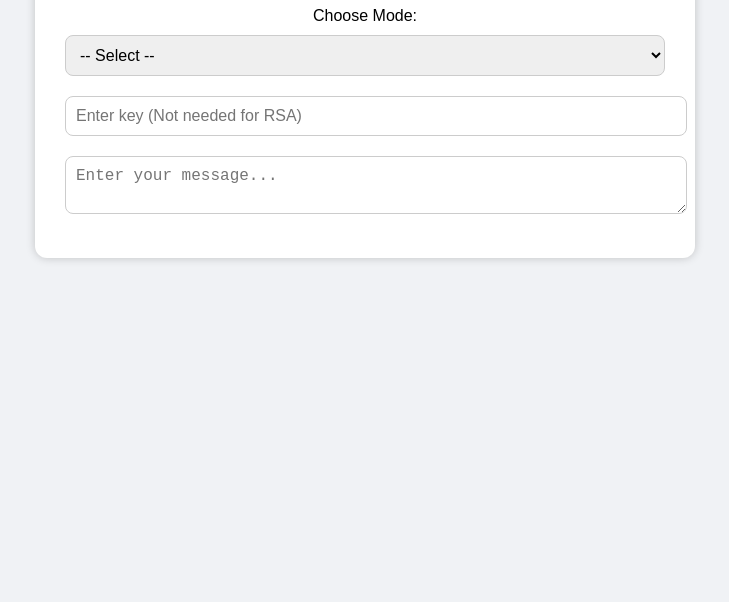
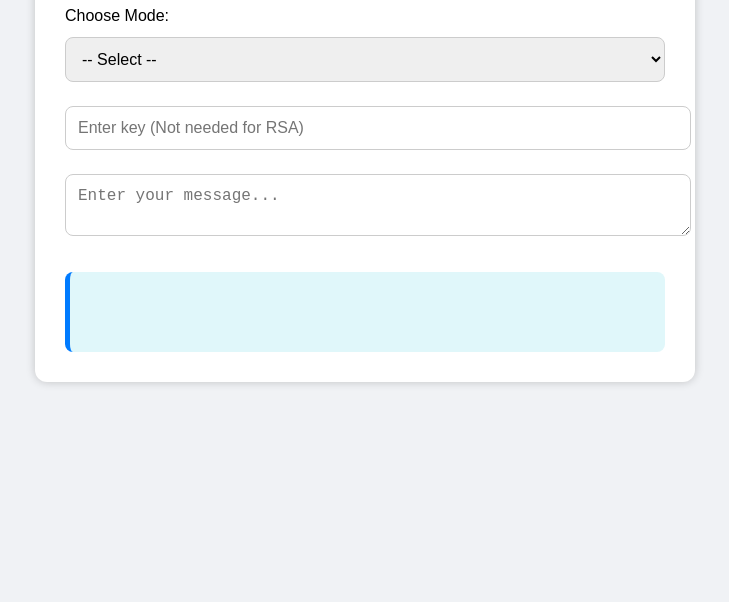
Before and after one commit to Mikesh0712/SUBMISSION, a plain HTML site: page index.html in a window 1280 px wide. Shown: the part 198-800 px from the top of the page, without its empty margins (275-1004 px from the left). Drawn offline with Linux system fonts and the light colour scheme.

Commit message:
Update style.css

```diff
--- a/style.css
+++ b/style.css
@@ -1,9 +1,8 @@
-
 body {
   font-family: sans-serif;
   background-color: #f0f2f5;
-  text-align: center;
   padding: 20px;
+  margin: 0;
 }
 
 .container {
@@ -17,24 +16,31 @@ body {
 
 textarea, input, select {
   width: 100%;
-  padding: 10px;
-  margin: 10px 0;
+  padding: 12px;
+  margin: 12px 0;
   font-size: 16px;
   border-radius: 8px;
   border: 1px solid #ccc;
 }
 
-button {
-  padding: 10px 20px;
-  margin: 10px;
-  font-size: 16px;
-  border: none;
+.output-box {
+  margin-top: 20px;
+  padding: 15px;
+  background: #e0f7fa;
+  border-left: 5px solid #007bff;
   border-radius: 8px;
-  background-color: #007bff;
-  color: white;
-  cursor: pointer;
+  min-height: 50px;
+  white-space: pre-wrap;
+  font-weight: bold;
+  transition: all 0.3s ease-in-out;
 }
 
-button:hover {
-  background-color: #0056b3;
+@media (max-width: 600px) {
+  .container {
+    padding: 20px;
+  }
+
+  textarea, input, select {
+    font-size: 14px;
+  }
 }
```
